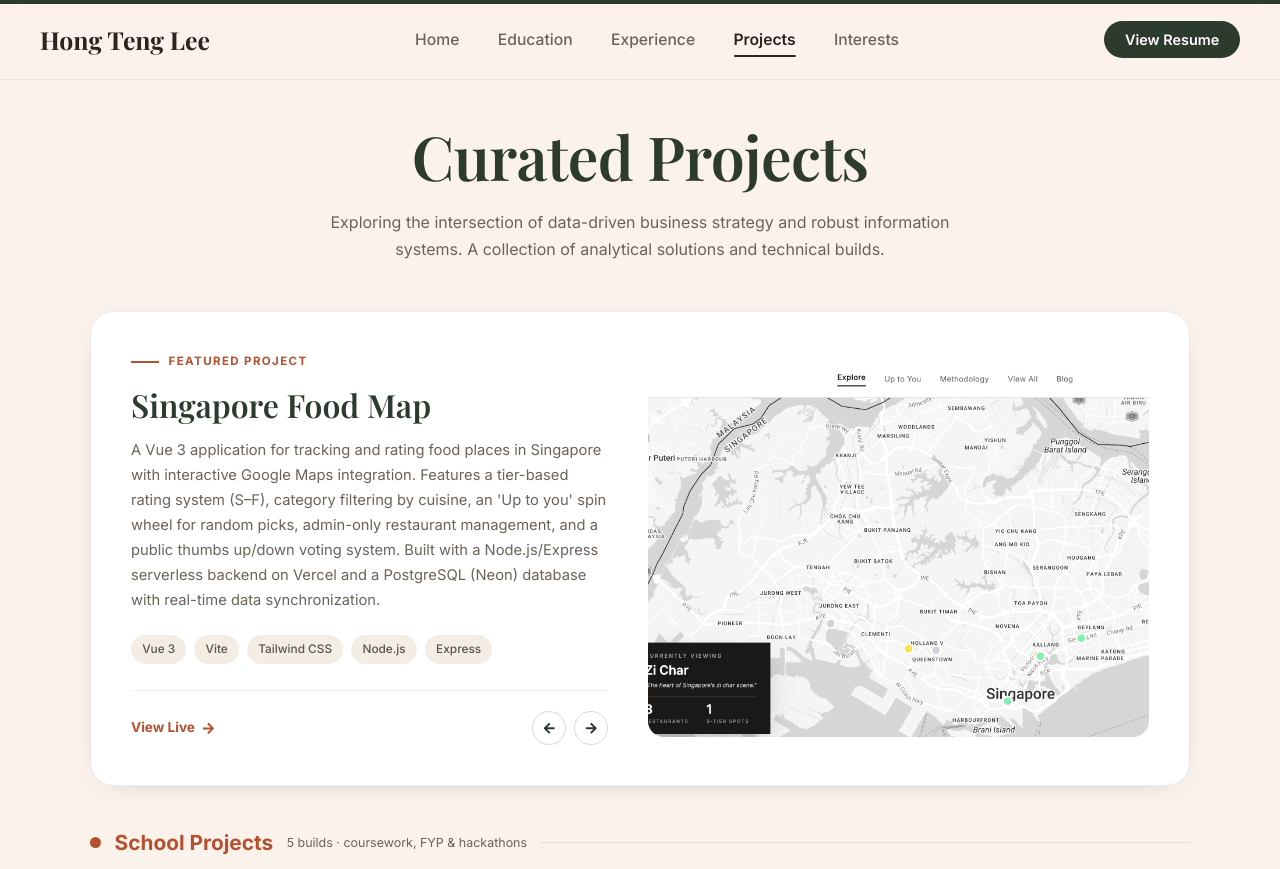
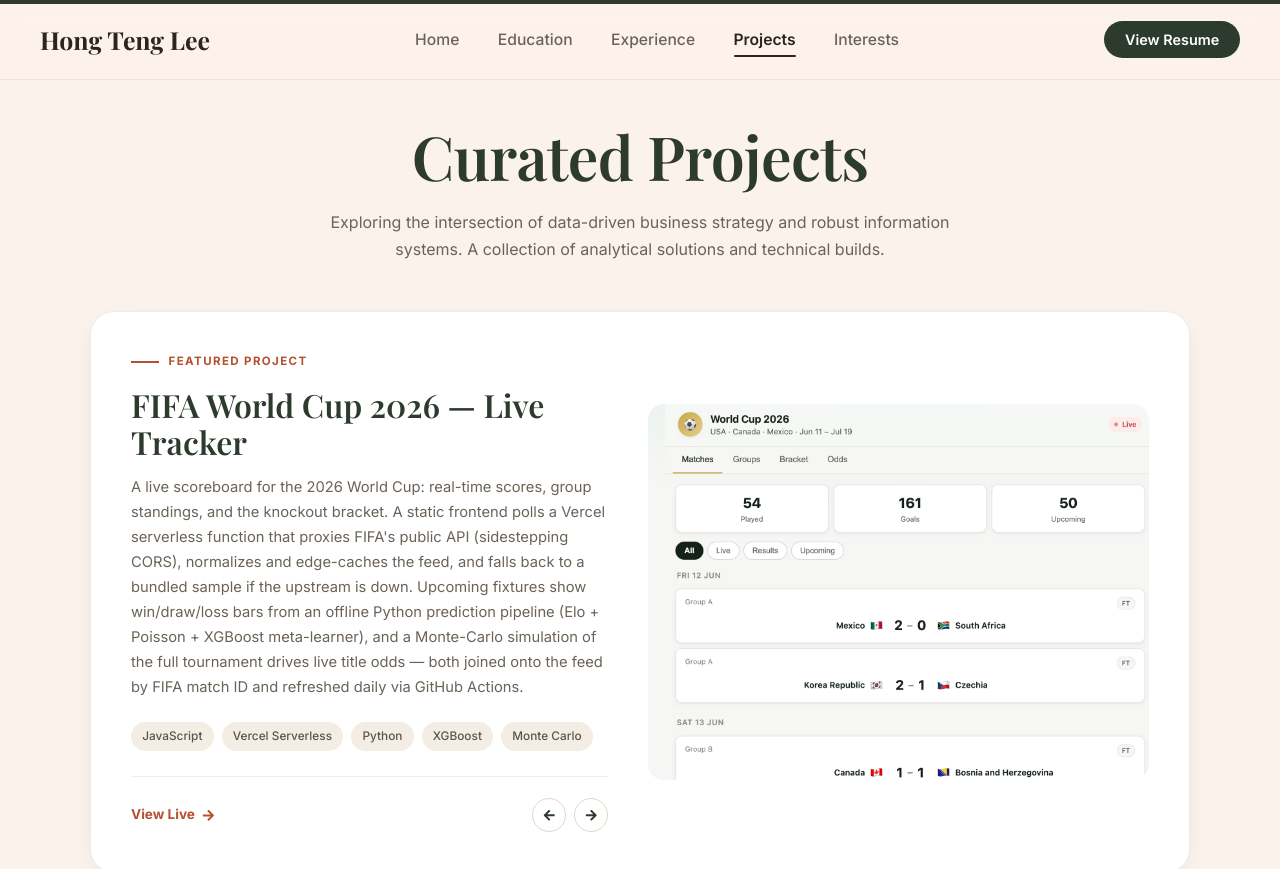
Before and after one commit to htlee1999/HTportfolio, a React (Create React App) app: page /projects in a window 1280 px wide. Shown: the top 869 px of the page. Built offline with nearby package versions, Linux system fonts and the light colour scheme.

Commit message:
new project update

```diff
--- a/src/components/Projects/projectsData.js
+++ b/src/components/Projects/projectsData.js
@@ -10,6 +10,7 @@
 import historyShot from '../../assets/images/history.png';
 import macsShot from '../../assets/images/macs.jpg';
 import personalPortfolioShot from '../../assets/images/personalportfolio.png';
+import worldcupShot from '../../assets/images/worldcup.png';
 
 export const schoolProjects = [
   {
@@ -56,6 +57,15 @@
 ];
 
 export const personalProjects = [
+  {
+    title: "FIFA World Cup 2026 — Live Tracker",
+    description: "A live scoreboard for the 2026 World Cup: real-time scores, group standings, and the knockout bracket. A static frontend polls a Vercel serverless function that proxies FIFA's public API (sidestepping CORS), normalizes and edge-caches the feed, and falls back to a bundled sample if the upstream is down. Upcoming fixtures show win/draw/loss bars from an offline Python prediction pipeline (Elo + Poisson + XGBoost meta-learner), and a Monte-Carlo simulation of the full tournament drives live title odds — both joined onto the feed by FIFA match ID and refreshed daily via GitHub Actions.",
+    link: "https://world-cup-monitor-kappa.vercel.app/",
+    type: "both",
+    featured: true,
+    tags: ["JavaScript", "Vercel Serverless", "Python", "XGBoost", "Monte Carlo", "GitHub Actions"],
+    image: worldcupShot
+  },
   {
     title: "Singapore Food Map",
     description: "A Vue 3 application for tracking and rating food places in Singapore with interactive Google Maps integration. Features a tier-based rating system (S–F), category filtering by cuisine, an 'Up to you' spin wheel for random picks, admin-only restaurant management, and a public thumbs up/down voting system. Built with a Node.js/Express serverless backend on Vercel and a PostgreSQL (Neon) database with real-time data synchronization.",
```
Also changed, not shown: src/assets/images/worldcup.png (added).
